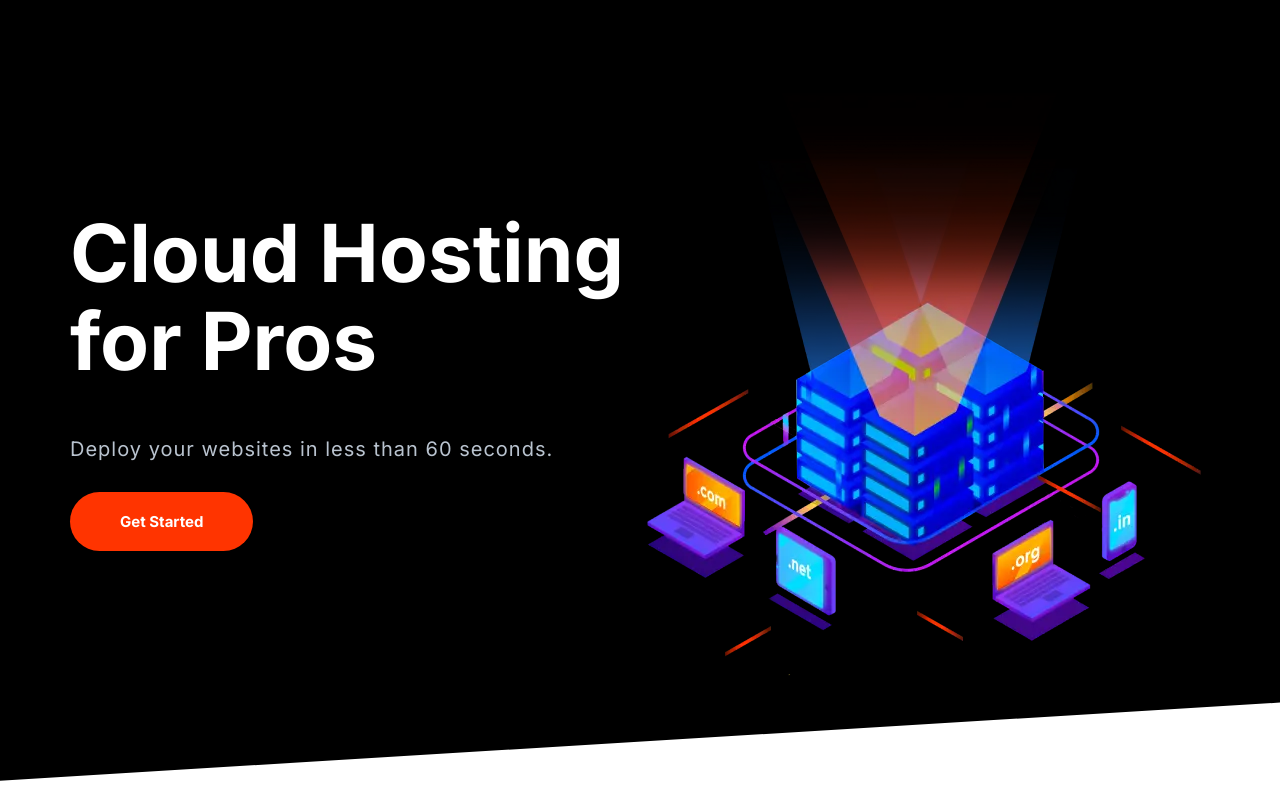
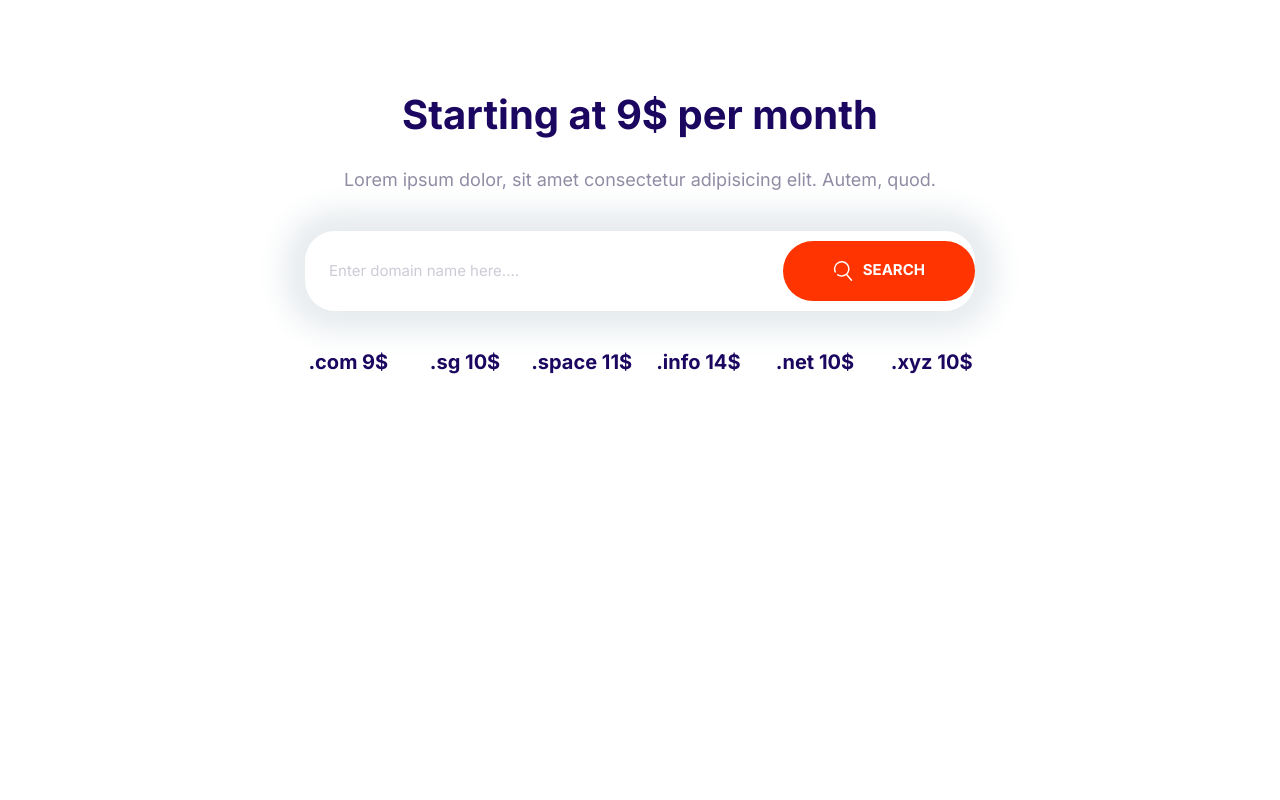
Before and after one commit to Mr-Khaira/moshify, a plain HTML site: page index.html in a window 1280 px wide. Drawn offline with Linux system fonts and the light colour scheme.

Commit message:
implemented domain

```diff
--- a/CSS/stylesheet.css
+++ b/CSS/stylesheet.css
@@ -201,6 +201,13 @@ a{
     white-space: nowrap;
 }
 
+.button .icon {
+    width: 2rem;
+    height: 2rem;
+    margin-right: 1rem;
+    vertical-align: middle;
+}
+
 .button--primary {
     background: var(--color-primary);
     color: #fff;
@@ -285,13 +292,15 @@ a{
 
 .input-group .input {
     flex-grow: 1;
-    padding: 1.5rem 1rem;
+    padding: 1.5rem 2rem;
     border: 0;
 }
 
 .input-group .input {
     margin: 4px;
 }
+
+
 
 @media screen and (min-width:900px) {
     .input {
@@ -725,3 +734,30 @@ a{
         align-self: center;
     }
 }
+
+/*  domain block  */
+
+.block-domain .input-group {
+    box-shadow: 0 0 30px 20px #e6ebee;
+    border: 0;
+    margin: 4rem auto;
+    max-width: 670px;
+}
+
+.block-domain__prices {
+    display: grid;
+    grid-template-columns: repeat(3,1fr) ;
+    grid-template-rows: repeat(2,6rem);
+    font-size: 2rem;
+    font-weight: 600;
+    justify-items: center;
+    max-width: 700px;
+    margin: 0 auto;
+}
+
+@media screen and (min-width:768px) {
+    .block-domain__prices {
+        grid-template-columns: repeat(auto-fit,minmax(10rem, 1fr));
+
+    }
+}
--- a/index.html
+++ b/index.html
@@ -13,21 +13,27 @@
 </head>
 
 <body>
-    <section class="block block--dark block--skewed-left hero__clip">
-        <div class="containor grid grid--1x2">
-            <header class="block__header  hero__content">
-                <h1 class="block__heading">Cloud Hosting for Pros</h1>
-                <p class="hero__tagline">Deploy your websites in less than 60 seconds.</p>
-                <a href="#" class="button button--accent button-stretched">Get Started</a>
-            </header>
-            <picture>
-                <source type="image/webp" srcset="images/banner.webp 1x, images/banner@2x.webp 2x">
-                <source type="image/png" srcset="images/banner.png 1x, images/banner@2x.png 2x">
-                <img class="hero__image" src="/images/banner.png" alt="">
-            </picture>
+    <section class="block containor block-domain">
+        <header class="block__header">
+            <h2>Starting at 9$ per month</h2>
+            <p>Lorem ipsum dolor, sit amet consectetur adipisicing elit. Autem, quod.</p>
+        </header>
+        <div class="input-group box-shadow">
+            <input class="input" type="text" placeholder="Enter domain name here....">
+            <button class="button button--accent">
+                <svg class="icon icon--white">
+                    <use xlink:href="/images/sprite.svg#search"></use>
+                </svg>SEARCH</button>
         </div>
+        <ul class="list block-domain__prices">
+            <li>.com 9$</li>
+            <li>.sg 10$</li>
+            <li>.space 11$</li>
+            <li>.info 14$</li>
+            <li>.net 10$</li>
+            <li>.xyz 10$</li>
+        </ul>
     </section>
-    <script src="/js/main.js"></script>
 </body>
 
 </html>
```
